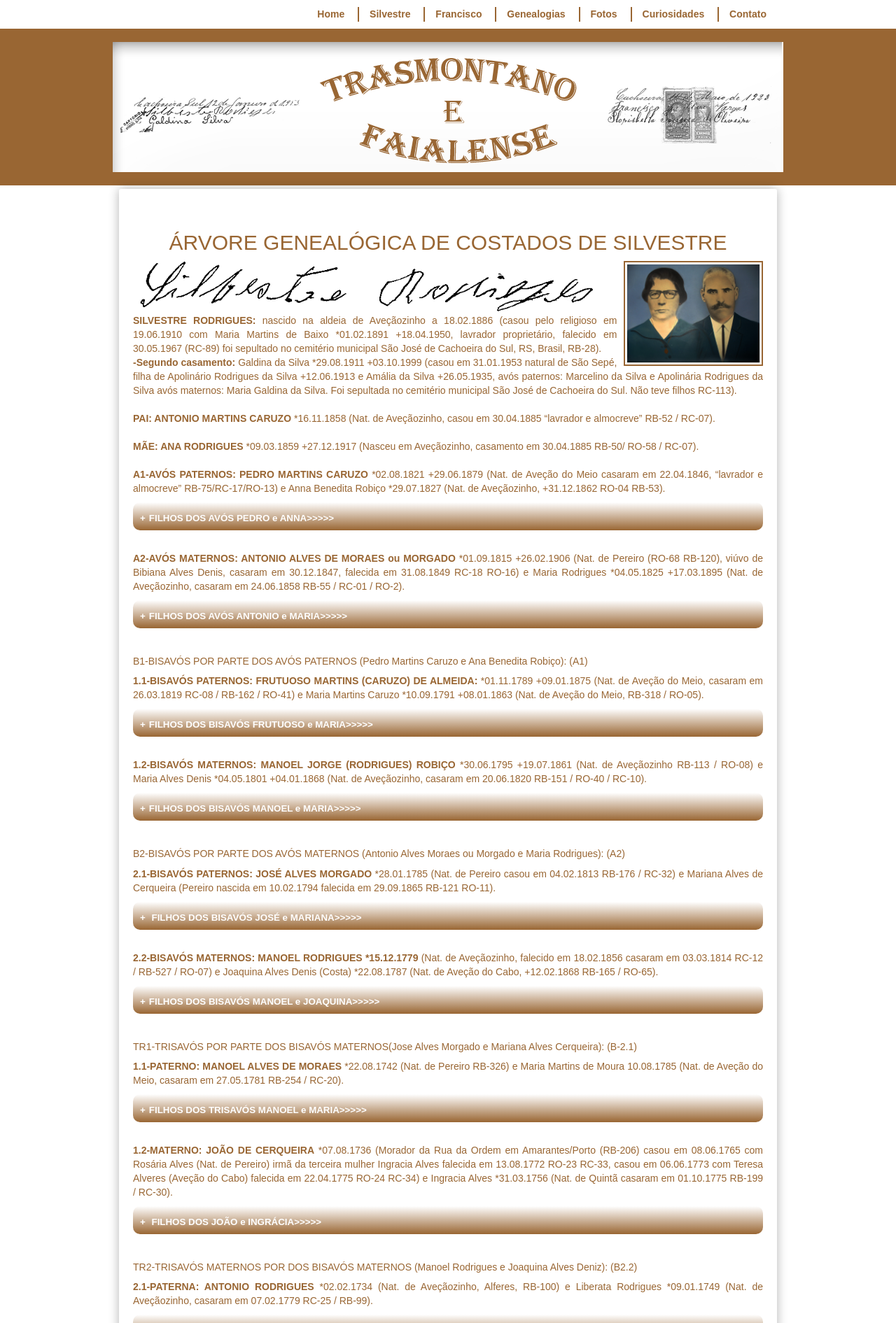
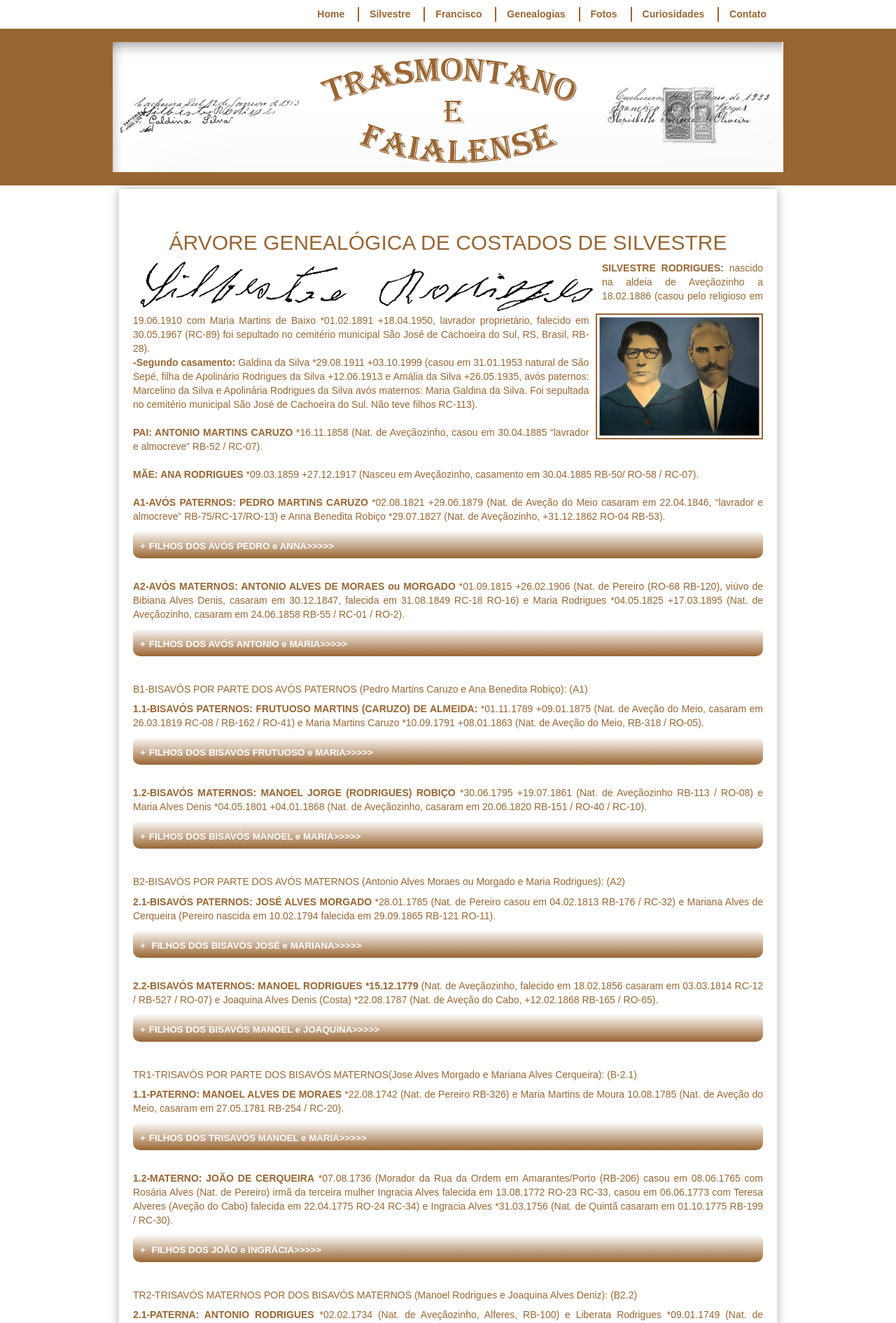
Before and after one commit to claudiovargas1955/claudiovargas1955.github.io, a Jekyll site: the page built from _pages/arvore-genealogica-de-costados-de-silvestre.html, in a window 1280 px wide. Shown: the top 1891 px of the page at 70% size. Built offline with Jekyll 4.4.1, drawn with Linux system fonts in a browser that asks for light colours; some web fonts are replaced.

Commit message:
Update arvore-genealogica-de-costados-de-silvestre.html

```diff
--- a/_pages/arvore-genealogica-de-costados-de-silvestre.html
+++ b/_pages/arvore-genealogica-de-costados-de-silvestre.html
@@ -55,7 +55,7 @@ details[open] summary {color:#996633;
 <div class="texto">
    <h2>ÁRVORE GENEALÓGICA DE COSTADOS DE SILVESTRE</h2>
      <img class="esq1" style="float:left"; src="/images/SILVESTRE ROIZ.png" width="660px"  align="center" title="Assinatura Silvestre Rodrigues";/>
-     <img style= "float:right"; src="/images/SILVESTRE E GALDINA.JPG";  height="150px" ; title="Silvestre e Galdina 1953">
+     <img style= "float:right"; src="/images/SILVESTRE E GALDINA.JPG";  height="180px" ; title="Silvestre e Galdina 1953">
  <p>
    <b>SILVESTRE RODRIGUES:</b> nascido na aldeia de Aveçãozinho a 18.02.1886 (casou pelo religioso em 19.06.1910 com Maria Martins de
     Baixo *01.02.1891 +18.04.1950, lavrador proprietário, falecido em 30.05.1967 (RC-89) foi sepultado no cemitério municipal São José
```
